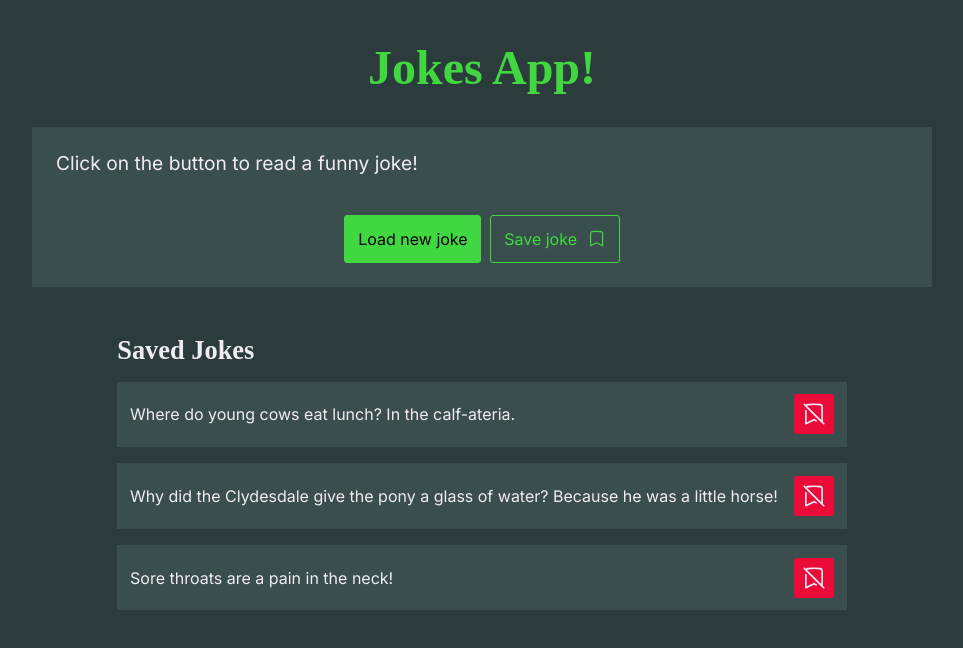
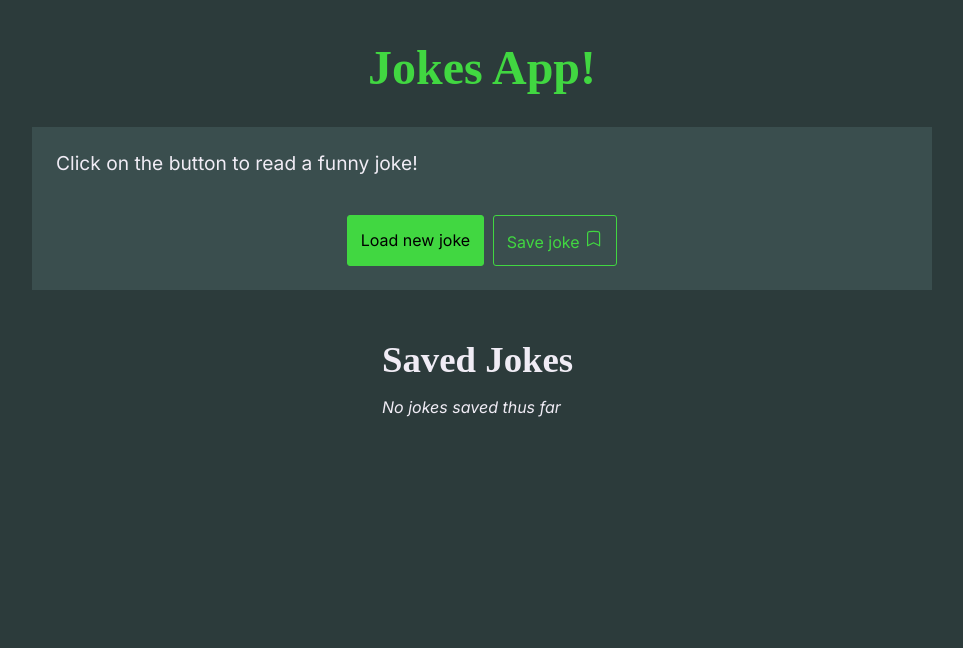
Before and after one commit to jyepesa/Jokes-App, a website built with Vite: page index.html in a window 1280 px wide. Both pictures are taken after a click on the button "Load new joke". Shown: the whole page, without its empty margins (158-1121 px from the left). Built offline with nearby package versions, Linux system fonts and the light colour scheme; no server answers; a web font is replaced by a local one.

Commit message:
introduce joke saving

```diff
--- a/index.html
+++ b/index.html
@@ -16,7 +16,11 @@
       </p>
       <div class="joke__buttons">
         <button class="joke__buttons--new" id="load-joke">Load new joke</button>
-        <button class="joke__buttons--save" id="save-joke">
+        <button
+          class="joke__buttons--save"
+          id="save-joke"
+          style="display: none"
+        >
           Save joke
           <svg
             xmlns="http://www.w3.org/2000/svg"
@@ -37,69 +41,8 @@
     </div>
     <div class="saved-jokes">
       <h2 class="saved-jokes__title">Saved Jokes</h2>
-      <div class="saved-jokes__jokes">
-        <div class="saved-joke">
-          <p class="saved-joke__text">
-            Where do young cows eat lunch? In the calf-ateria.
-          </p>
-          <button class="saved-joke--delete">
-            <svg
-              xmlns="http://www.w3.org/2000/svg"
-              fill="none"
-              viewBox="0 0 24 24"
-              stroke-width="1.5"
-              stroke="currentColor"
-              class="size-6"
-            >
-              <path
-                stroke-linecap="round"
-                stroke-linejoin="round"
-                d="m3 3 1.664 1.664M21 21l-1.5-1.5m-5.485-1.242L12 17.25 4.5 21V8.742m.164-4.078a2.15 2.15 0 0 1 1.743-1.342 48.507 48.507 0 0 1 11.186 0c1.1.128 1.907 1.077 1.907 2.185V19.5M4.664 4.664 19.5 19.5"
-              />
-            </svg>
-          </button>
-        </div>
-        <div class="saved-joke">
-          <p class="saved-joke__text">
-            Why did the Clydesdale give the pony a glass of water? Because he
-            was a little horse!
-          </p>
-          <button class="saved-joke--delete">
-            <svg
-              xmlns="http://www.w3.org/2000/svg"
-              fill="none"
-              viewBox="0 0 24 24"
-              stroke-width="1.5"
-              stroke="currentColor"
-              class="size-6"
-            >
-              <path
-                stroke-linecap="round"
-                stroke-linejoin="round"
-                d="m3 3 1.664 1.664M21 21l-1.5-1.5m-5.485-1.242L12 17.25 4.5 21V8.742m.164-4.078a2.15 2.15 0 0 1 1.743-1.342 48.507 48.507 0 0 1 11.186 0c1.1.128 1.907 1.077 1.907 2.185V19.5M4.664 4.664 19.5 19.5"
-              />
-            </svg>
-          </button>
-        </div>
-        <div class="saved-joke">
-          <p class="saved-joke__text">Sore throats are a pain in the neck!</p>
-          <button class="saved-joke--delete">
-            <svg
-              xmlns="http://www.w3.org/2000/svg"
-              fill="none"
-              viewBox="0 0 24 24"
-              stroke-width="1.5"
-              stroke="currentColor"
-              class="size-6"
-            >
-              <path
-                stroke-linecap="round"
-                stroke-linejoin="round"
-                d="m3 3 1.664 1.664M21 21l-1.5-1.5m-5.485-1.242L12 17.25 4.5 21V8.742m.164-4.078a2.15 2.15 0 0 1 1.743-1.342 48.507 48.507 0 0 1 11.186 0c1.1.128 1.907 1.077 1.907 2.185V19.5M4.664 4.664 19.5 19.5"
-              />
-            </svg>
-          </button>
-        </div>
+      <div class="saved-jokes__jokes" id="saved-jokes">
+        <i id="no-jokes">No jokes saved thus far</i>
       </div>
     </div>
   </body>
--- a/src/main.js
+++ b/src/main.js
@@ -3,12 +3,69 @@ import { fetchJoke } from "./fetch";
 const loadJokeBtn = document.getElementById("load-joke");
 const saveJokeBtn = document.getElementById("save-joke");
 const jokeText = document.getElementById("joke-text");
+const savedJokesDiv = document.getElementById("saved-jokes");
+const jokeAbsence = document.getElementById("no-jokes");
+
+const jokesArray = [];
 
 async function displayJoke() {
+  saveJokeBtn.style.display = "inline-block";
   const joke = await fetchJoke();
   jokeText.innerText = joke.joke;
   jokeText.setAttribute("data-id", joke.id);
-  // FOR LATER!!! console.log(jokeText.getAttribute("data-id"));
 }
 
+function saveJoke() {
+  const jokeObj = {
+    joke: jokeText.innerText,
+    id: jokeText.getAttribute("data-id"),
+  };
+  if (jokesArray.some((joke) => joke.id === jokeObj.id)) {
+    alert("This joke was already saved");
+    return;
+  }
+  jokesArray.push(jokeObj);
+  localStorage.setItem("jokes", JSON.stringify(jokesArray));
+
+  jokeAbsence.style.display = "none";
+  renderSavedJoke(jokeObj);
+}
+
+function renderSavedJoke({ joke, id }) {
+  const jokeNode = document.createElement("div");
+  const jokeText = document.createElement("p");
+  const deleteJokeBtn = document.createElement("button");
+
+  jokeNode.classList.add("saved-joke");
+  jokeNode.setAttribute("data-id", id);
+
+  jokeText.innerText = joke;
+  jokeText.classList.add("saved-joke__text");
+
+  deleteJokeBtn.classList.add("saved-joke--delete");
+  deleteJokeBtn.innerHTML = `<svg xmlns="http://www.w3.org/2000/svg" fill="none" viewBox="0 0 24 24" stroke-width="1.5" stroke="currentColor" class="size-6">
+  <path stroke-linecap="round" stroke-linejoin="round" d="m3 3 1.664 1.664M21 21l-1.5-1.5m-5.485-1.242L12 17.25 4.5 21V8.742m.164-4.078a2.15 2.15 0 0 1 1.743-1.342 48.507 48.507 0 0 1 11.186 0c1.1.128 1.907 1.077 1.907 2.185V19.5M4.664 4.664 19.5 19.5" />
+</svg>`;
+
+  jokeNode.appendChild(jokeText);
+  jokeNode.appendChild(deleteJokeBtn);
+
+  savedJokesDiv.appendChild(jokeNode);
+}
+
+function renderFromStorage() {
+  const earlierArr = JSON.parse(localStorage.getItem("jokes"));
+  if (earlierArr) {
+    jokeAbsence.style.display = "none";
+    earlierArr.forEach((joke) => {
+      jokesArray.push(joke);
+    });
+    jokesArray.forEach((joke) => {
+      renderSavedJoke(joke);
+    });
+  }
+}
+
+document.addEventListener("DOMContentLoaded", renderFromStorage);
 loadJokeBtn.addEventListener("click", displayJoke);
+saveJokeBtn.addEventListener("click", saveJoke);
--- a/styles/styles.scss
+++ b/styles/styles.scss
@@ -102,11 +102,12 @@ button {
 .saved-jokes {
   margin: 1rem;
   max-width: 800px;
+  color: $text-color;
 
   &__title {
     font-family: $title-font;
     color: $text-color;
-    font-size: 1.65rem;
+    font-size: 2.3rem;
     margin-bottom: 1rem;
   }
 
```
Also changed, not shown: output/styles.css, 1 other file.
